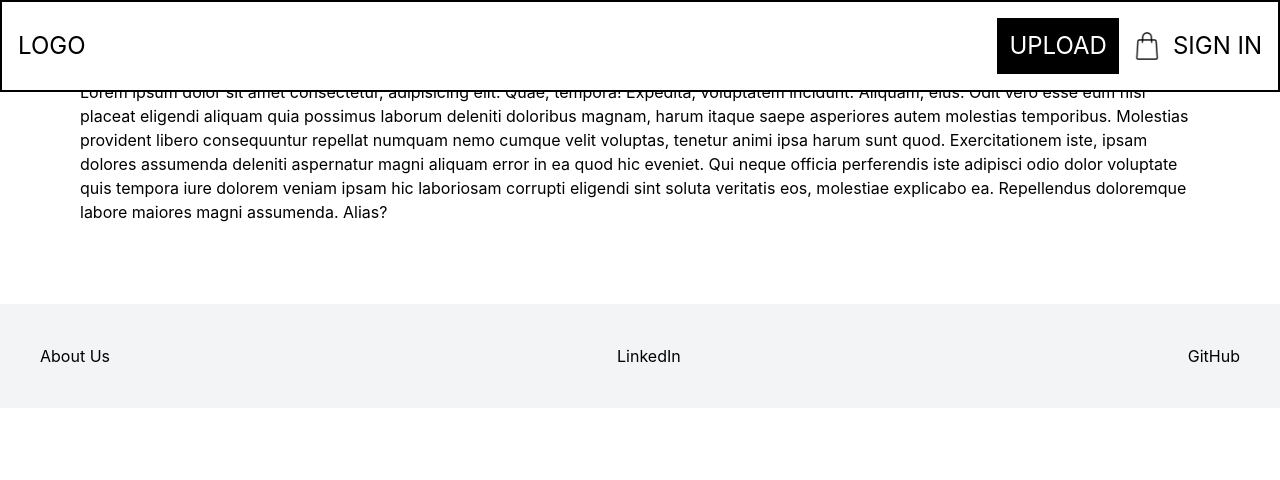
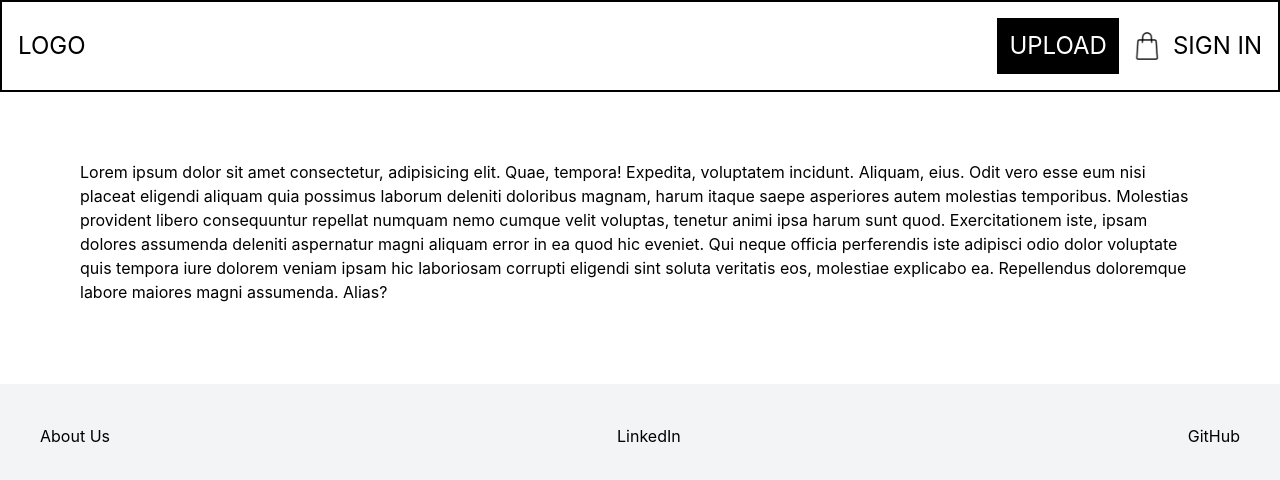
Before and after one commit to matthewrichards234/Discount-Notifications-Front, a React (Vite) app: page /about-us in a window 1280 px wide. Shown: the top 480 px of the page. Built offline with nearby package versions, Linux system fonts and the light colour scheme.

Commit message:
margin top about us

```diff
--- a/src/components/About.tsx
+++ b/src/components/About.tsx
@@ -2,7 +2,7 @@ import React from "react";
 
 const About = () => {
   return (
-    <div className="p-20">
+    <div className="p-20 mt-20">
       Lorem ipsum dolor sit amet consectetur, adipisicing elit. Quae, tempora!
       Expedita, voluptatem incidunt. Aliquam, eius. Odit vero esse eum nisi
       placeat eligendi aliquam quia possimus laborum deleniti doloribus magnam,
```
